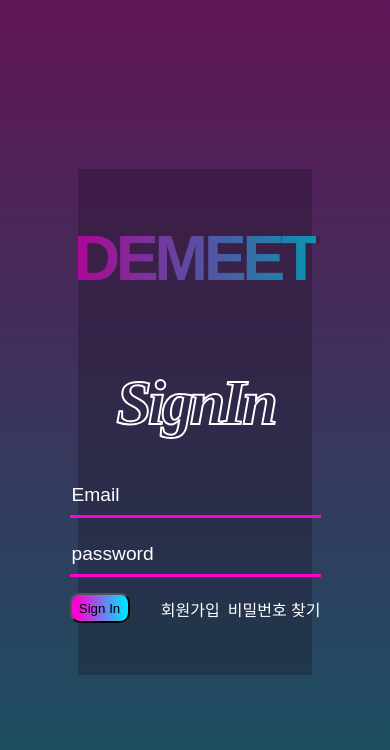
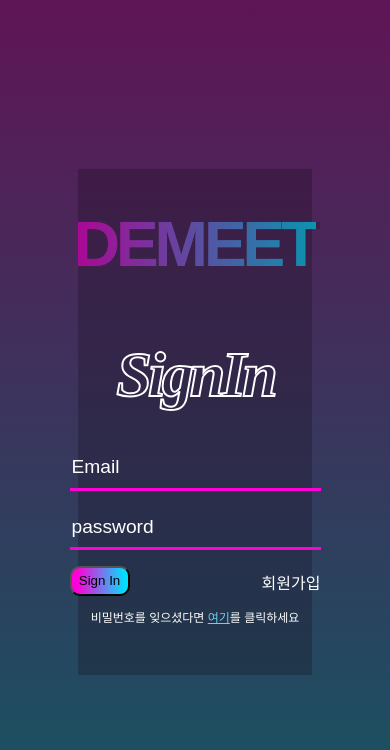
Before and after one commit to JongHoonJang/DEMEET, a Vue app in the folder frontend/: page /login in a window 390 px wide. Shown: the top 750 px of the page. Built offline with nearby package versions, Linux system fonts and the light colour scheme.

Commit message:
[FE : FIX] 반응형 css 수정

```diff
--- a/frontend/src/stores/account.js
+++ b/frontend/src/stores/account.js
@@ -106,7 +106,7 @@ export const useAccountStore = defineStore("account", {
               router.push({ name: 'LoginView' })
             })
             .catch(err => {
-              if (err.response.statusCode===400){
+              if (err.response.data.statusCode===400){
                 alert('이메일이 존재하지 않습니다.')
               }
 
--- a/frontend/src/views/account/EndProjectList.vue
+++ b/frontend/src/views/account/EndProjectList.vue
@@ -27,18 +27,18 @@ export default defineComponent({
 
 <style>
 .project-container {
-  width: 300px;
+  width: 250px;
   height: 350px;
   background: #111315;
   text-decoration: none;
   border-radius: 10px;
-  margin: 50px;
+  margin: 25px;
 }
 .project-container:hover {
   transform: scale(1.1);
 }
 .project-img {
-  width: 300px;
+  width: 250px;
   height: 200px;
   border-radius: 10px;
 }
--- a/frontend/src/views/account/LoginView.vue
+++ b/frontend/src/views/account/LoginView.vue
@@ -12,11 +12,11 @@
         <button class="login-btn">Sign In</button>
         <div class="createuser">
           <router-link :to="{ name: 'SignupView' }">회원가입</router-link>
-          <router-link :to="{ name: 'FindPassword' }">비밀번호 찾기</router-link>
         </div>
       </div>
     </form>
-      </div>
+    <p class="text">비밀번호를 잊으셨다면 <router-link :to="{ name: 'FindPassword' }">여기</router-link>를 클릭하세요</p>
+    </div>
       <div class='account-right'>
         <h1 class="main-logo">DEMEET</h1>
       </div>
@@ -62,6 +62,13 @@ export default defineComponent({
 .btn-box {
   display: flex;
   justify-content: space-between;
+}
+.text {
+  color: white;
+  font-size: 12px;
+}
+.text a {
+  color: #6dcef5;
 }
 .main-logo {
       /* width: 5rem;
--- a/frontend/src/views/account/ProfileView.vue
+++ b/frontend/src/views/account/ProfileView.vue
@@ -224,6 +224,7 @@ h3 {
   display: flex;
   flex-direction: row;
   flex-wrap: wrap;
+
 }
 
 input {
```
